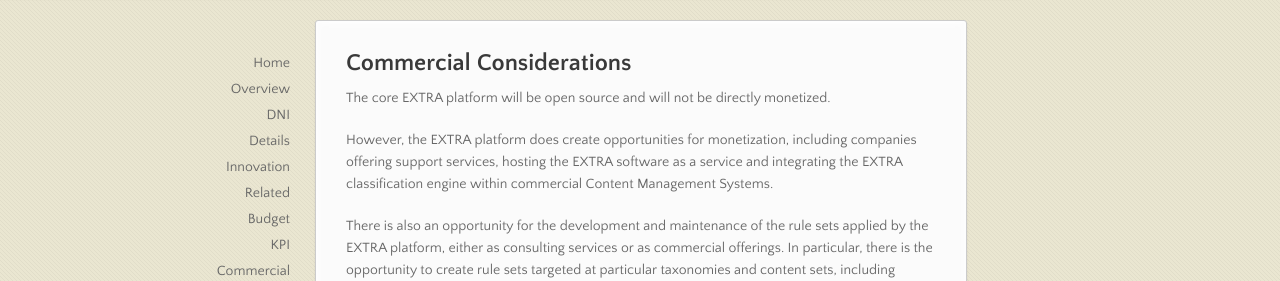
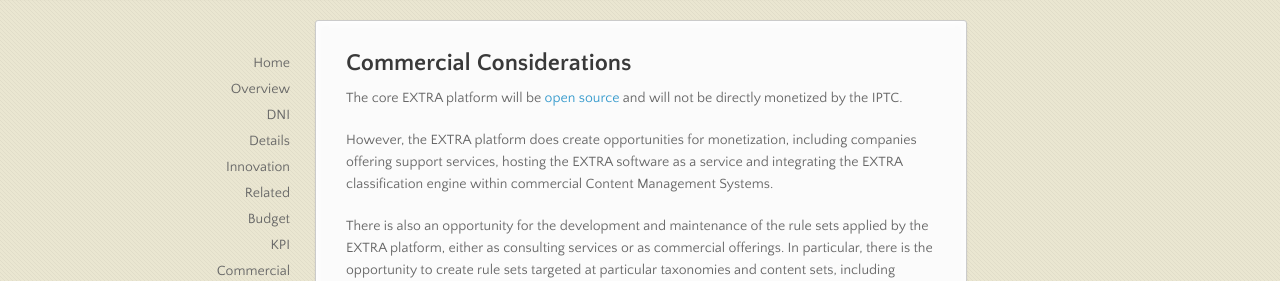
Before and after one commit to iptc/extra, a Jekyll site: the page built from commercial.md, in a window 1280 px wide. Shown: the part 170-451 px from the top of the page. Built offline with Jekyll 4.4.1, drawn with Linux system fonts in a browser that asks for light colours.

Commit message:
Add a link to opensource.html

```diff
--- a/commercial.md
+++ b/commercial.md
@@ -4,7 +4,7 @@
 ---
 ## Commercial Considerations
 
-The core EXTRA platform will be open source and will not be directly monetized.
+The core EXTRA platform will be [open source](opensource.html) and will not be directly monetized by the IPTC.
 
 However, the EXTRA platform does create opportunities for monetization, including companies offering support services, hosting the EXTRA software as a service and integrating the EXTRA classification engine within commercial Content Management Systems.
 
```
